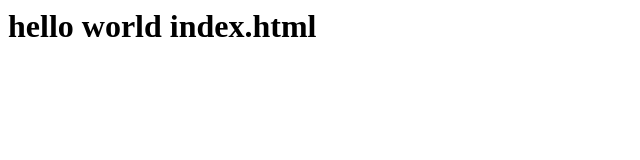
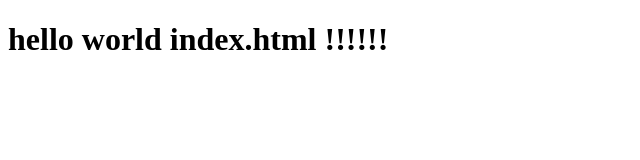
Before and after one commit to chayh414/hello-world, a plain HTML site: page index.html in a window 1280 px wide. Shown: the whole page, without its empty margins (0-640 px from the left). Drawn offline with Linux system fonts and the light colour scheme.

Commit message:
index.html 온라인 vs 편집기 수정

```diff
--- a/index.html
+++ b/index.html
@@ -1 +1,11 @@
-<h1> hello world index.html</h1>
+<!DOCTYPE html>
+<html lang="en">
+<head>
+    <meta charset="UTF-8">
+    <meta name="viewport" content="width=device-width, initial-scale=1.0">
+    <title>Document</title>
+</head>
+<body>
+    <h1> hello world index.html !!!!!!</h1>
+</body>
+</html>
```
